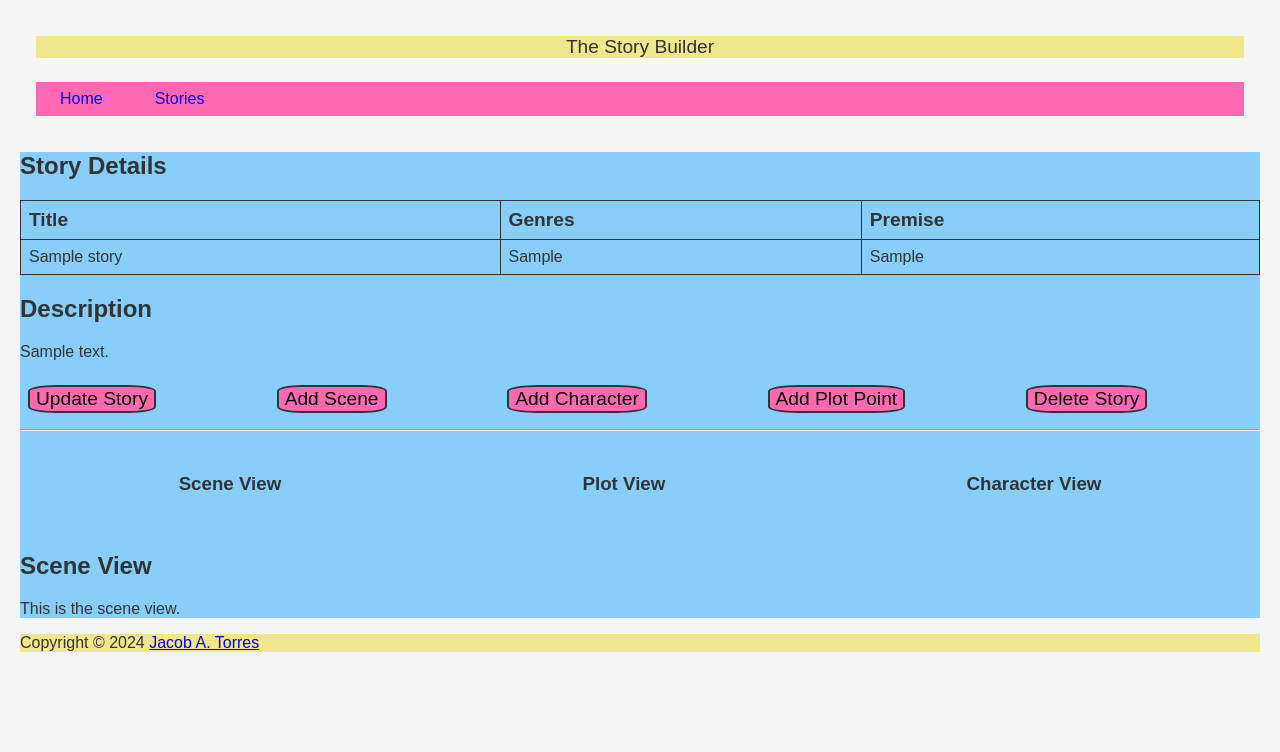
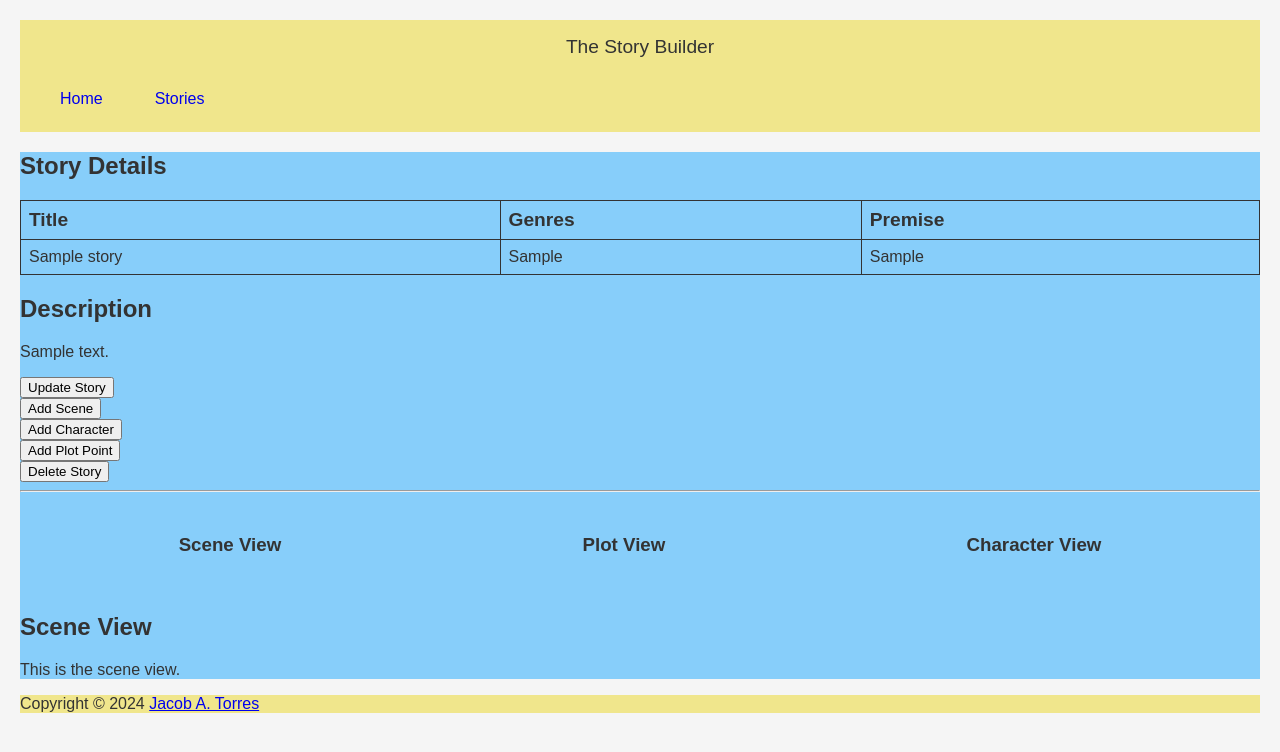
Before and after one commit to jacob-torres/Story-Builder, a Django app: page /stories/1/ in a window 1280 px wide. Shown: the top 752 px of the page. Run offline with Django 5.2, Linux system fonts and the light colour scheme; tables that the repository leaves empty hold one stand-in row (values such as "Sample post").

Commit message:
Updated style sheet.

```diff
--- a/storybuilder/app/static/css/style.css
+++ b/storybuilder/app/static/css/style.css
@@ -13,13 +13,13 @@ body {
 
 /* Banner */
 section.banner {
+  background-color: #F0E68C;  /* Light Yellow */
   margin: 0 auto;
   padding: 1rem;
   border: hidden;
 }
 
 header {
-  background-color: #F0E68C;  /* Light Yellow */
   text-align: center;
   font-size: 1.2rem;
   margin-bottom: 1.5rem;
@@ -28,7 +28,6 @@ header {
 /* Navigation bar */
 nav {
   display: flex;
-  background-color: #ff69b4;  /* Hot Pink */
   justify-content: space-between;
   align-items: center;
   padding: 0.5rem;
@@ -53,7 +52,6 @@ nav li a {
 
 nav li a:hover {
   background-color: #111;
-  color: #fff;
 }
 
 
@@ -127,14 +125,15 @@ aside#contribution-aside {
 
 /* Stories Page */
 ul#stories-list {
-  justify-content: left;
+  display: flex;
+  flex-wrap: wrap;
+  justify-content: space-around;
 }
 
 ul#stories-list li {
   list-style-type: none;
   margin: 0.5rem;
   border: 2px solid #333;
-  text-align: center;
 }
 
 ul#stories-list li a:hover {
@@ -159,30 +158,7 @@ th {
   font-weight: bold;
 }
 
-/* Action buttons */
-div.story-action-container {
-  display: flex;
-  justify-content: space-around;
-  width: 100%;
-  padding: 0.5rem;
-}
-
-div.story-action-btn {
-  flex-grow: 1;
-}
-
-button.story-action-btn {
-  text-align: center;
-  text-decoration: none;
-  background-color: #ff69b4;  /* Hot Pink */
-  font-size: 1.2rem;
-  border: 2px solid #333;
-  border-radius: 22%;
-}
-
-/* Tab navigation headers */
 nav.tab-container {
-  background-color: #87CEFA;  /* Sky Blue */
   display: flex;
   justify-content: space-around;
   padding: 0.5rem;
```
